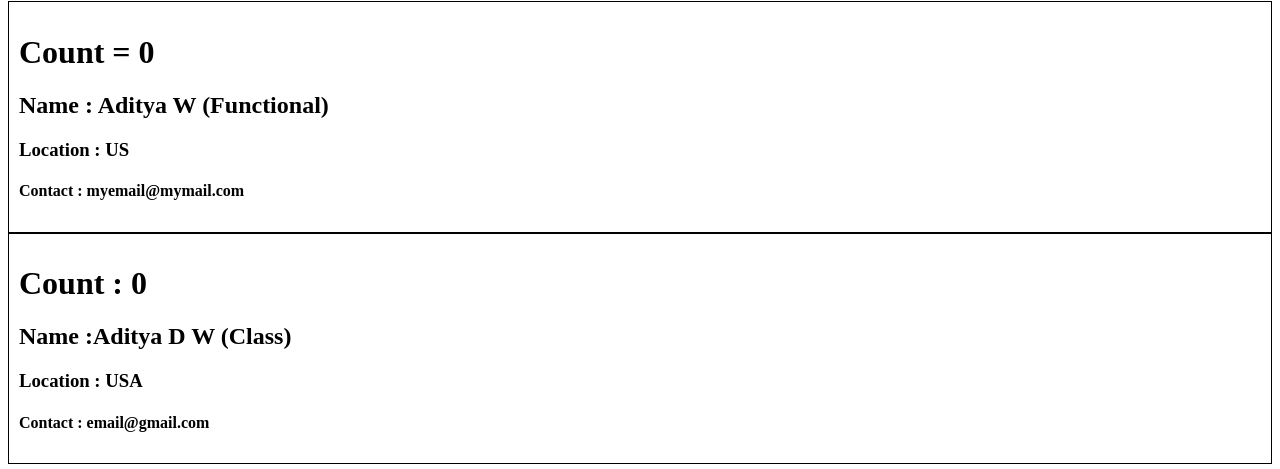
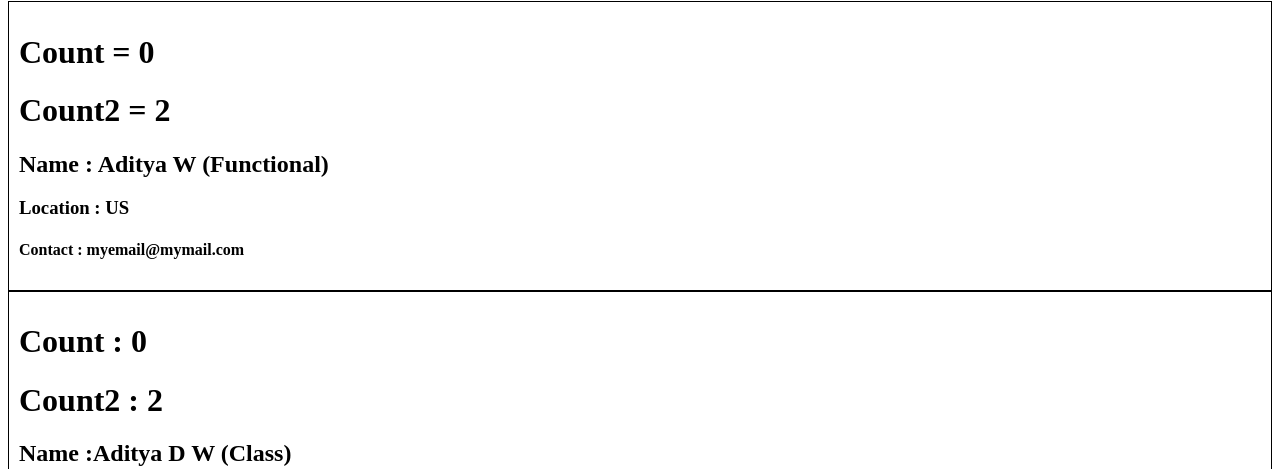
Before and after one commit to waditya/namaste-react, a React (Vite) app: page /about in a window 1280 px wide. Shown: the part 299-768 px from the top of the page. Built offline with nearby package versions, Linux system fonts and the light colour scheme.

Commit message:
Add multiple state variables

```diff
--- a/src/components/User.js
+++ b/src/components/User.js
@@ -2,9 +2,11 @@ import { useState } from "react";
 
 const User = (props) => {
     const [count] = useState(0);
+    const [count2] = useState(2);
     return (
         <div className = "user-card">
             <h1>Count = {count} </h1>
+            <h1>Count2 = {count2} </h1>
             <h2>Name : {props.name}</h2>
             <h3>Location : {props.location}</h3>
             <h4>Contact : {props.contact}</h4>
--- a/src/components/UserClass.js
+++ b/src/components/UserClass.js
@@ -5,15 +5,17 @@ class UserClass extends React.Component {
     constructor(props) {
         super(props);
         console.log(props);
-
+        // this.state is a big object which consists of all the state variable
         this.state = {
             count:0,
+            count2:2,
         };
     }
     render() {
         return (
             <div className = "user-card">
             <h1>Count : {this.state.count}</h1>
+            <h1>Count2 : {this.state.count2}</h1>
             <h2>Name :{ this.props.name}</h2>
             <h3>Location :  {this.props.location}</h3>
             <h4>Contact :  {this.props.contact}</h4>
```
